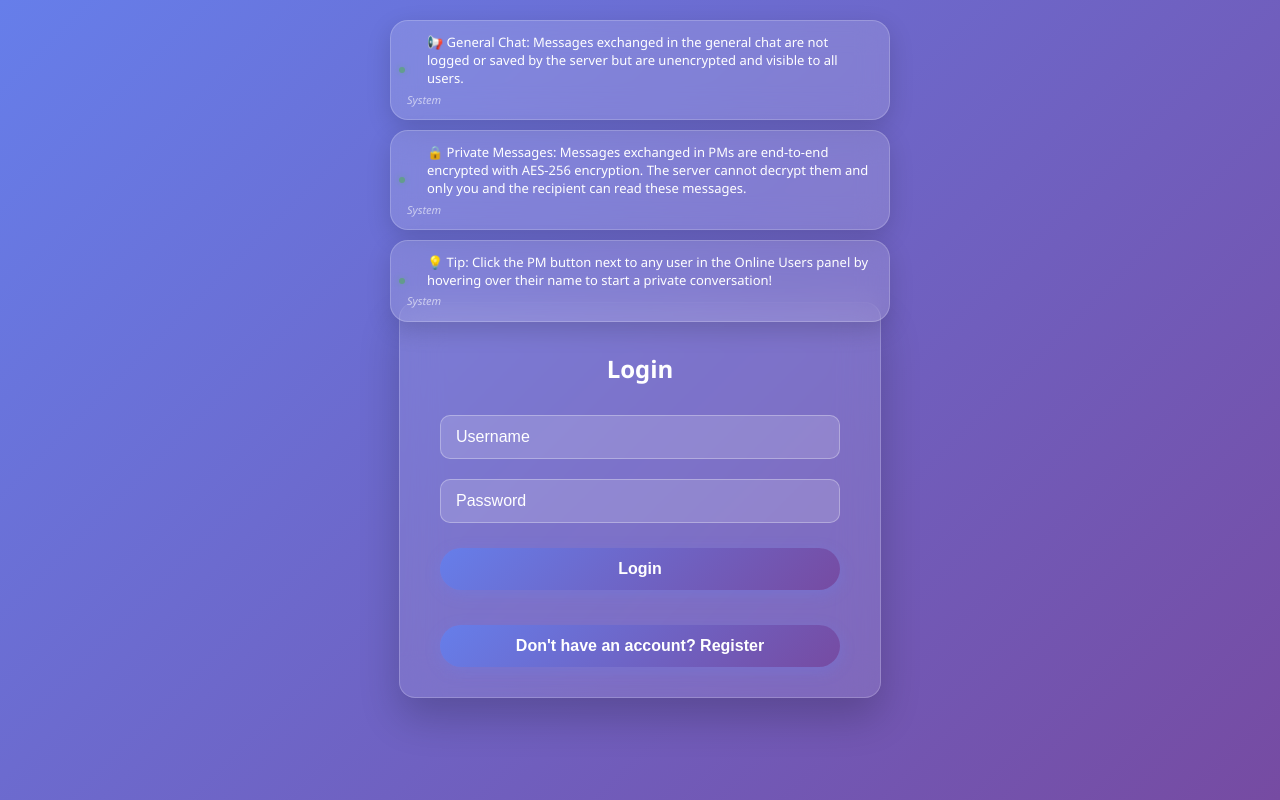
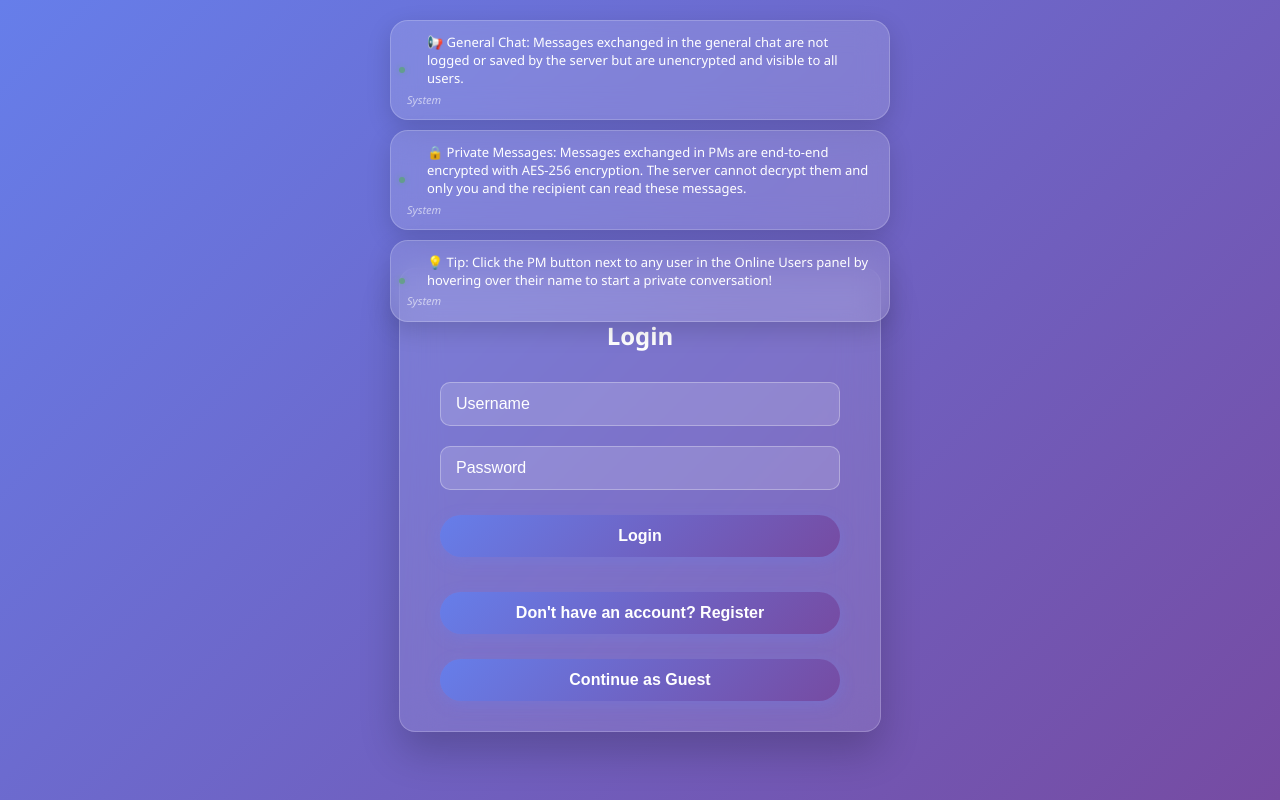
Before and after one commit to sockheadrps/PortfolioAiChatBot, a FastAPI app: page /login in a window 1280 px wide. Run offline with FastAPI, Linux system fonts and the light colour scheme.

Commit message:
Guest login option

```diff
--- a/server/auth/routes.py
+++ b/server/auth/routes.py
@@ -35,6 +35,20 @@ async def register(form_data: OAuth2PasswordRequestForm = Depends(), db: Session
     access_token = create_access_token(data={"sub": user.username})
     return {"access_token": access_token}
 
+@router.post("/guest-login")
+async def guest_login():
+    # Generate a unique guest username with timestamp
+    import uuid
+    import time
+    guest_id = str(uuid.uuid4())[:8]
+    guest_username = f"guest_{guest_id}_{int(time.time())}"
+
+    # Create guest token (no database entry needed)
+    access_token = create_access_token(data={"sub": guest_username, "is_guest": True})
+    response = JSONResponse(content={"access_token": access_token, "username": guest_username})
+    response.set_cookie(key="access_token", value=access_token, httponly=False, max_age=3600)
+    return response
+
 @router.get("/logout")
 async def logout():
     response = RedirectResponse(url="/login")
--- a/server/pages/routes.py
+++ b/server/pages/routes.py
@@ -19,8 +19,13 @@ async def get_root_page(request: Request):
     try:
         payload = jwt.decode(token, SECRET_KEY, algorithms=[ALGORITHM])
         username = payload.get("sub")
+        is_guest = payload.get("is_guest", False)
+
         if not username:
             raise JWTError()
+
+        # Both regular users and guests are allowed to access the chat
+        # The username will include "guest_" prefix for guest users
     except JWTError:
         return RedirectResponse("/login")
 
--- a/server/static/login.css
+++ b/server/static/login.css
@@ -208,9 +208,57 @@ body {
   box-shadow: 0 4px 15px rgba(255, 255, 255, 0.1);
 }
 
+/* Guest button styles */
+.guest-button {
+  width: 100%;
+  padding: 12px;
+  background: linear-gradient(135deg, #28a745, #20c997);
+  border: 1px solid rgba(40, 167, 69, 0.4);
+  color: white;
+  font-size: 14px;
+  font-weight: bold;
+  border-radius: 25px;
+  cursor: pointer;
+  transition: all 0.3s ease;
+  backdrop-filter: blur(10px);
+  position: relative;
+  overflow: hidden;
+  box-sizing: border-box;
+  box-shadow: 0 4px 15px rgba(40, 167, 69, 0.3);
+}
+
+.guest-button::before {
+  content: '';
+  position: absolute;
+  top: 0;
+  left: -100%;
+  width: 100%;
+  height: 100%;
+  background: linear-gradient(90deg, transparent, rgba(255, 255, 255, 0.2), transparent);
+  transition: left 0.5s ease;
+}
+
+.guest-button:hover::before {
+  left: 100%;
+}
+
+.guest-button:hover {
+  transform: translateY(-2px);
+  box-shadow: 0 8px 25px rgba(40, 167, 69, 0.5);
+  background: linear-gradient(135deg, rgba(40, 167, 69, 0.9), rgba(32, 201, 151, 0.9));
+}
+
+.guest-button:active {
+  transform: translateY(0);
+  box-shadow: 0 4px 15px rgba(40, 167, 69, 0.3);
+}
+
 .register-section {
   text-align: center;
   margin-top: 20px;
+  display: flex;
+  flex-direction: column;
+  gap: 10px;
 }
 
 /* Chat Bubbles Animation */
--- a/server/static/login.js
+++ b/server/static/login.js
@@ -111,4 +111,29 @@ document.addEventListener('DOMContentLoaded', () => {
       errorDiv.textContent = err.message;
     }
   });
+
+  // Handle guest login
+  const guestButton = document.getElementById('guest-login-btn');
+  if (guestButton) {
+    guestButton.addEventListener('click', async (e) => {
+      e.preventDefault();
+      errorDiv.textContent = ''; // Clear any previous errors
+
+      try {
+        const res = await fetch('/guest-login', {
+          method: 'POST',
+          headers: { 'Content-Type': 'application/json' },
+        });
+
+        const data = await res.json();
+
+        if (!res.ok) throw new Error(data.detail || 'Guest login failed');
+
+        // Redirect to homepage
+        window.location.href = '/';
+      } catch (err) {
+        errorDiv.textContent = err.message;
+      }
+    });
+  }
 });
--- a/server/templates/login.html
+++ b/server/templates/login.html
@@ -45,6 +45,14 @@
         <button class="register-button" onclick="window.location.href='/register'">
           Don't have an account? Register
         </button>
+        <button
+          class="guest-button"
+          id="guest-login-btn"
+          type="button"
+          title="Access the chat without creating an account. Your session is temporary."
+        >
+          Continue as Guest
+        </button>
       </div>
     </div>
     <script src="/static/login.js"></script>
```
Also changed, not shown: server/chat/portfolio_assistant.py (+90 -11 lines), server/chat/routes.py (+12 -6 lines).
